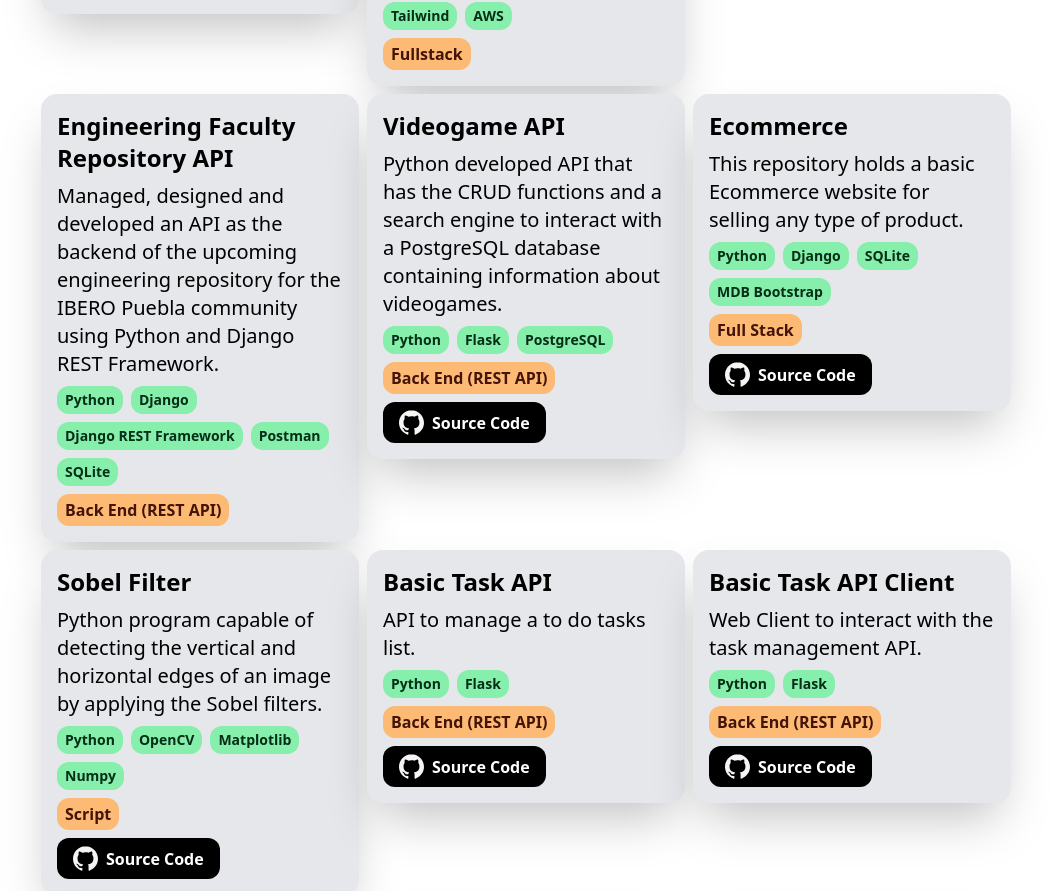
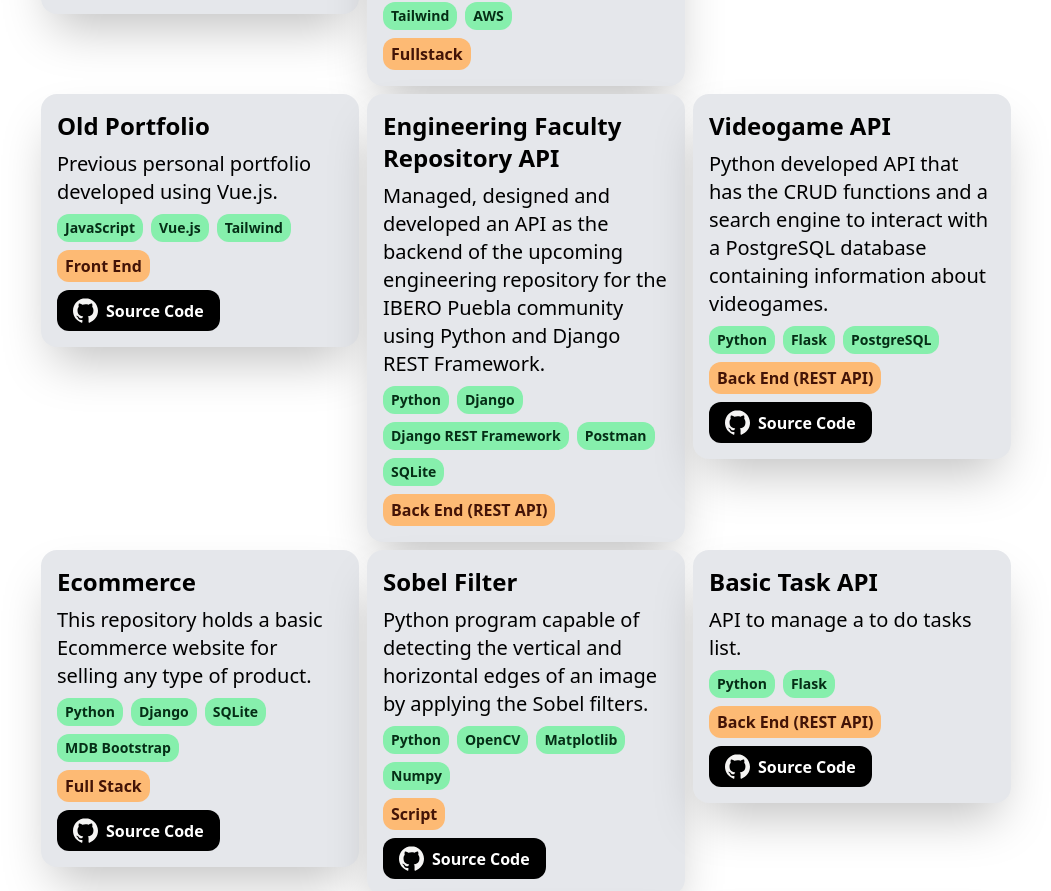
Before and after one commit to EmilioRivera0/professional-portfolio, a Next.js app: page /projects in a window 1280 px wide. Shown: the part 2133-3024 px from the top of the page, without its empty margins (215-1266 px from the left). Built offline with nearby package versions, Linux system fonts and the light colour scheme.

Commit message:
Feature: Added an old project

```diff
--- a/src/data/Projects.ts
+++ b/src/data/Projects.ts
@@ -105,6 +105,14 @@ export const projects: Project[] = [
         type: "Multiplatform Application",
         category: ['JavaScript',],
     },
+    {
+        title: "Old Portfolio",
+        description: "Previous personal portfolio developed using Vue.js.",
+        technologies: ["JavaScript", "Vue.js", "Tailwind"],
+        category: ['JavaScript',],
+        type: "Front End",
+        link: "https://github.com/EmilioRivera0/Portfolio",
+    },
     // Python
     {
         title: "Engineering Faculty Repository API",
```
